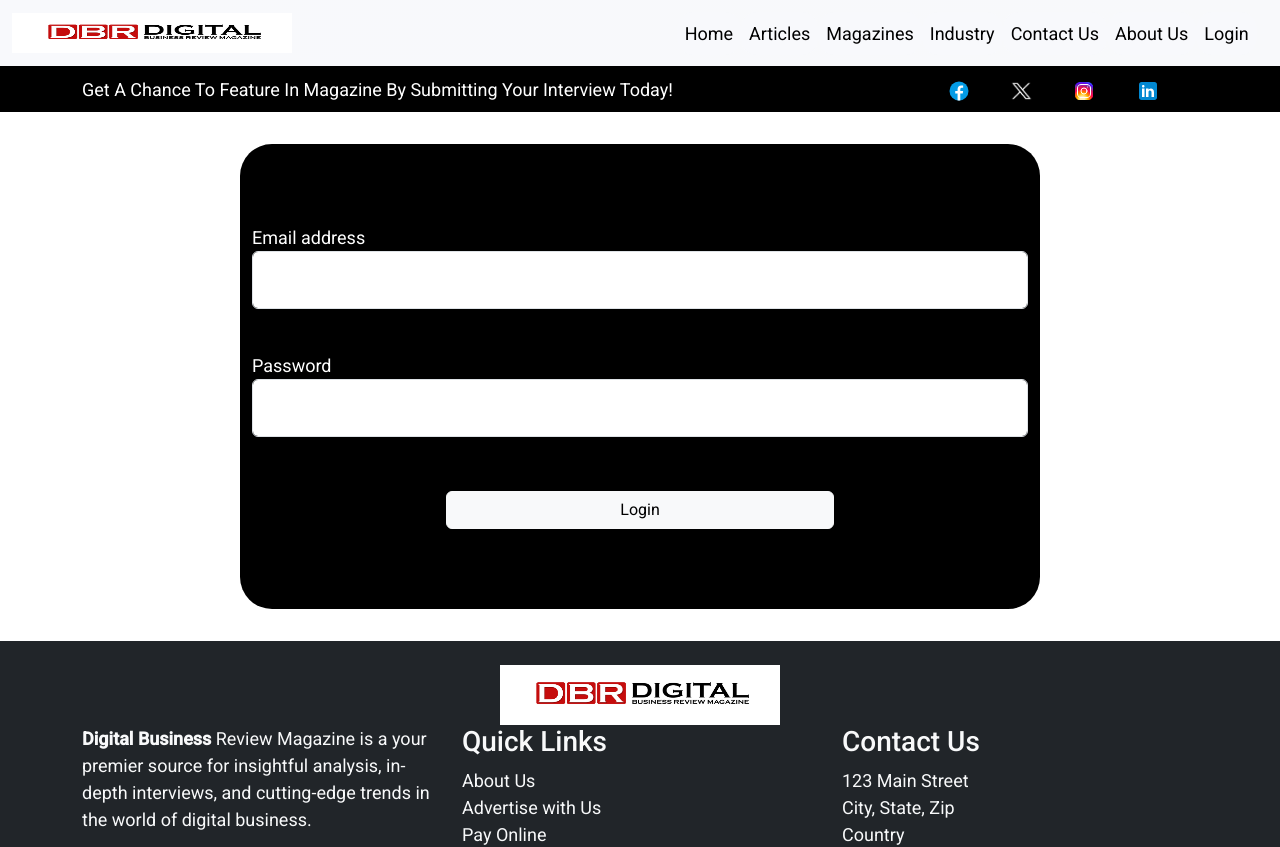
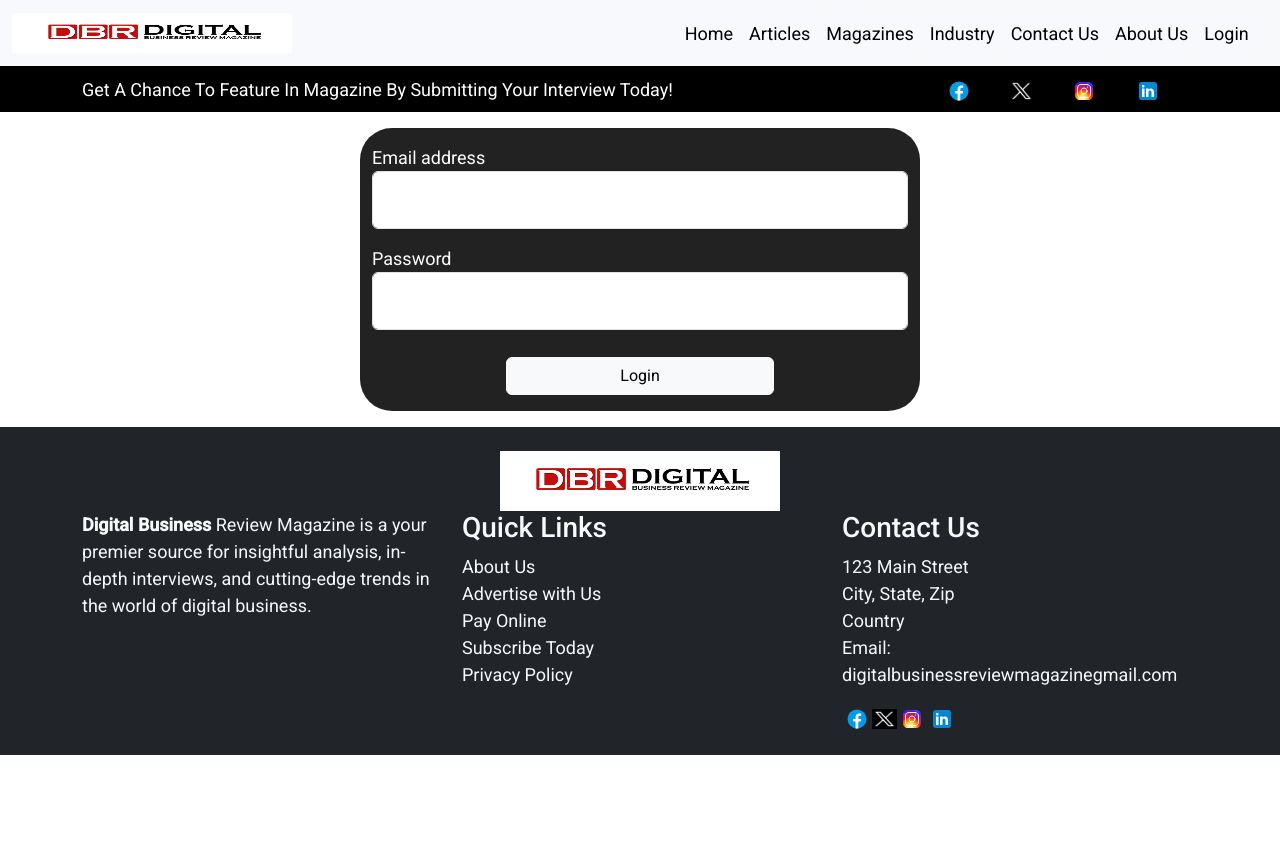
Before and after one commit to nnikam860/magWebsite, an Angular app: page /login in a window 1280 px wide. Shown: the top 847 px of the page. After the commit the page ends 800 px from the top, so only its background shows below. Built offline with nearby package versions, Linux system fonts and the light colour scheme.

Commit message:
random changes

```diff
--- a/src/app/content/content.component.css
+++ b/src/app/content/content.component.css
@@ -6,9 +6,9 @@
 }
 .large-image{
   width: 80%;
-  height: 10%;
+  height: 100%;
 }
-.text-block {
+/* .text-block {
   position: absolute;
   top: 60%;
   left: 50%;
@@ -17,7 +17,7 @@
   color: white;
   padding: 2rem;
   text-align: center;
-}
+} */
 .content-and-slider{
   padding-top: 2rem;
   padding-bottom: 2rem;
@@ -64,11 +64,44 @@
     text-align: center;
     font-family: 'Franklin Gothic Medium', 'Arial Narrow', Arial, sans-serif;
   }
+  .text-container {
+    position: relative;
+    width: 100%;
+  }
 
-  .text-container {
+  .text-block {
+    position: absolute;
+    top: 50%;
+    left: 50%;
+    transform: translate(-50%, -50%);
+    background-color: rgba(0, 0, 0, 0.527);
+    color: white;
+    padding: 2rem;
+    text-align: center;
+    max-width: 80%; /* Limit the maximum width of the text block */
+  }
+
+
+  /* .text-container {
+    position: relative;
+    width: 100%;
     display: inline-block;
-    width: 100%; /* Ensure it takes up the full width of its container */
+    width: 100%;
   }
+
+  .text-block {
+    position: relative;
+    top: 5%;
+    left: 50%;
+    transform: translate(-50%, -50%);
+    background-color: rgba(0, 0, 0, 0.527);
+    color: white;
+    padding: 2rem;
+    text-align: center;
+    max-width: 80%; /* Limit the maximum width of the text block */
+
+   */
+
 
   .container div{
     margin: 10px;
--- a/src/app/content/content.component.html
+++ b/src/app/content/content.component.html
@@ -11,13 +11,16 @@
     </div>
     <div class="overlay"></div>
   </div></div>  -->
-  <div class="text-Container">
+  <div class="text-container" id="textContainer">
     <img src="assets/background.jpg" alt="Notebook" style="width:100%; height:32rem;">
     <div class="text-block">
       <h1>Digital Business Review Magazine</h1>
       <p>Welcome to Digital Business Review Magazine, your premier source for insightful analysis, in-depth interviews, and cutting-edge trends in the world of digital business.</p>
     </div>
   </div>
+
+
+
   <div class="carouselBg">
     <div id="carouselExample" class="carousel slide" data-bs-ride="carousel">
       <div class="carousel-inner justify-content-center"> <!-- Add justify-content-center class here -->
@@ -43,20 +46,21 @@
     </div>
   </div>
   <div class="imgcontainer">
-    <div class="content-and-slider" *ngFor="let article of articles; let i = index" >
+    <div class="content-and-slider">
       <div class="left-content">
           <h1 style="text-align: center;">Latest Articles</h1>
- <div>      <p class="card-text">{{article[0].content | slice:0:500}}..</p></div>
-  </div>
+      <div>      <p class="card-text">{{articles[0].content | slice:0:500}}..</p>
+      </div>      </div>
       <div class="right-slider">
         <div class="widget-content px-0">
           <div class="chart d-flex justify-content-center">
-            <img src="{{article[0]?.articleImage}}" alt="{{article[0]?.title}}" class="large-image" alt="Image 1">
+            <img src="{{articles[0]?.articleImage}}"
+            alt="{{articles[0]?.title}}"
+            class="large-image" alt="Image 1">
             <!-- <a href="{{articles[0]?.articleImage}}" target="_blank" class="btn btn-primary">Read More</a> -->
           </div>
         </div>
       </div>
-
 
 
           <!-- <div id="carouselExampleAutoplaying" class="carousel slide mx-4" data-bs-ride="carousel">
@@ -108,7 +112,7 @@
 
 
 
-      <div class="container1" style="background-color: aqua;">
+      <div class="container1" style="background-color: rgb(88, 92, 92);">
     <div class="row justify-content-between">
       <div class="col-md-3 mt-4 mb-5" *ngFor="let a of articles; let i = index" [class.active]="i === 0">
         <div class="widget-content px-0">
--- a/src/app/login/login.component.css
+++ b/src/app/login/login.component.css
@@ -1,9 +1,9 @@
 .container{
-    margin-top: 2rem;
-    margin-bottom: 2rem;
-    padding-top: 5rem;
-    padding-bottom: 5rem;
-    max-width: 50rem;
-    background-color: black;
+    margin-top: 1rem;
+    margin-bottom: 1rem;
+    padding-top: 1rem;
+    padding-bottom: 1rem;
+    max-width: 35rem;
+    background-color: rgb(35, 34, 34);
     border-radius: 2rem;
 }
--- a/src/app/login/login.component.html
+++ b/src/app/login/login.component.html
@@ -34,12 +34,12 @@
           <label style="color: white;" for="inputEmail6">Email address</label>
           <div class="form-floating mb-3">
             <input type="email" class="form-control" id="floatingInput" placeholder="name@example.com" formControlName="email">
-        </div><br>
+        </div>
 
           <label style="color: white;" for="inputPassword6">Password</label>
           <div class="form-floating">
             <input type="password" class="form-control" id="floatingPassword" placeholder="Password" formControlName="password">
-           </div><br><br>
+           </div><br>
 
           <div class="d-grid gap-2 col-6 mx-auto">
           <button routerLink="/addArticles" type="submit" class="btn btn-light">Login</button>
```
